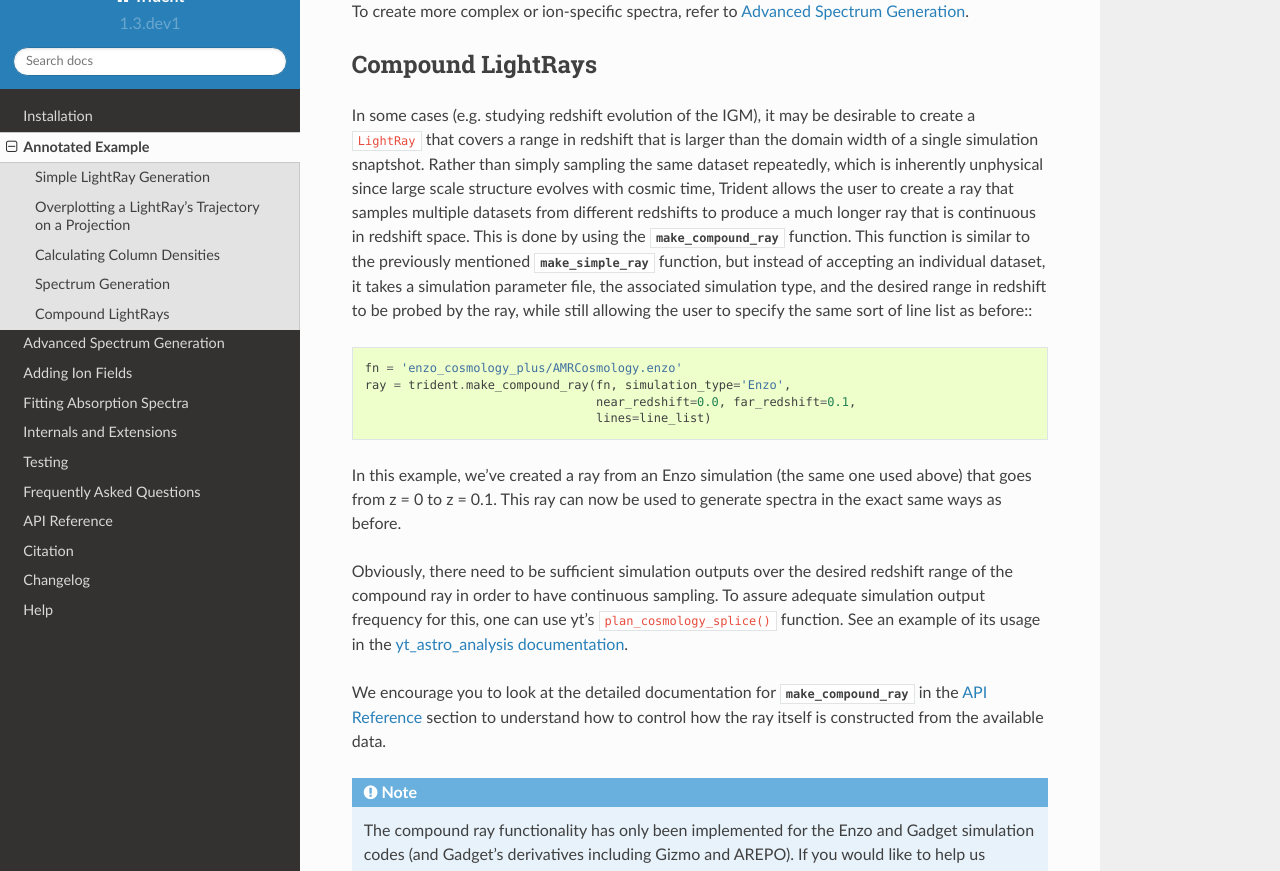
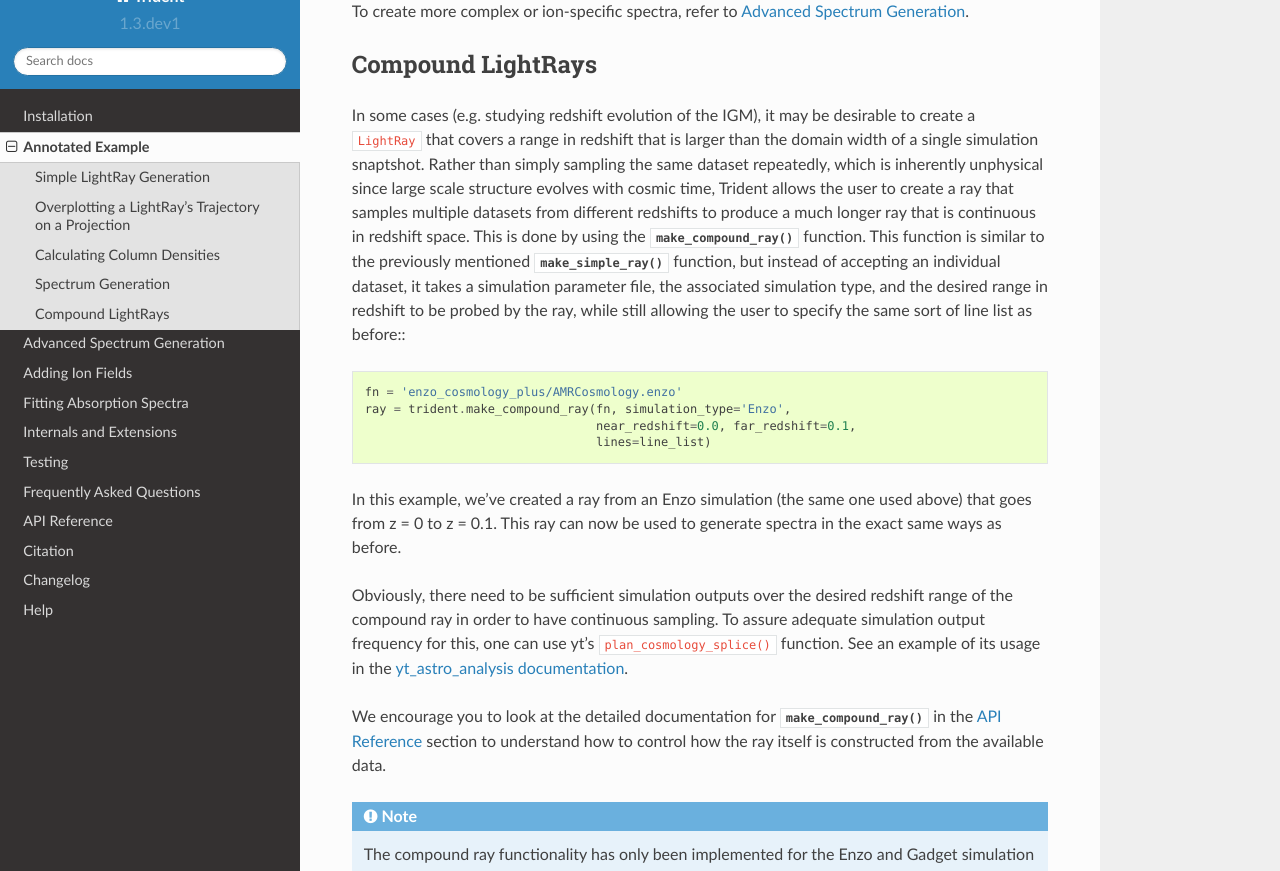
Before and after one commit to trident-project/trident, a Sphinx documentation site: the page built from doc/source/annotated_example.rst, in a window 1280 px wide and 900 px high, scrolled down 4744 px, cut to the strip 29-900 px from the top of the window. Built offline with Sphinx 7.4.7 and the Read the Docs theme 2.0.0, drawn with Linux system fonts in a browser that asks for light colours; formulas are drawn with MathJax 3; part of the change alters nothing that is shown; some of the changed text lies outside the part shown.

```diff
--- a/doc/source/annotated_example.rst
+++ b/doc/source/annotated_example.rst
@@ -61,7 +61,7 @@ and magnesium lines to the resulting spectrum from the dataset::
 
     line_list = ['H', 'C', 'N', 'O', 'Mg']
 
-We can now generate the light ray using the :class:`~trident.ray_generator.make_simple_ray`
+We can now generate the light ray using the :func:`~trident.ray_generator.make_simple_ray`
 function by passing the dataset and the trajectory endpoints to it as well
 as telling trident to save the resulting ray dataset to an HDF5 file. We
 explicitly instruct trident to pull all necessary fields from the dataset
@@ -180,8 +180,8 @@ inherently unphysical since large scale structure evolves with cosmic
 time, Trident allows the user to create a ray that samples multiple
 datasets from different redshifts to produce a much longer ray that is
 continuous in redshift space.  This is done by using the
-:class:`~trident.ray_generator.make_compound_ray` function.  This function is
-similar to the previously mentioned :class:`~trident.ray_generator.make_simple_ray`
+:func:`~trident.ray_generator.make_compound_ray` function.  This function is
+similar to the previously mentioned :func:`~trident.ray_generator.make_simple_ray`
 function, but instead of accepting an individual dataset, it takes a
 simulation parameter file, the associated simulation type, and the
 desired range in redshift to be probed by the ray, while still
@@ -204,7 +204,7 @@ the `yt_astro_analysis documentation
 <https://yt-astro-analysis.readthedocs.io/en/latest/planning_cosmology_simulations.html>`__.
 
 We encourage you to look at the detailed documentation for
-:class:`~trident.ray_generator.make_compound_ray` in the :ref:`api-reference`
+:func:`~trident.ray_generator.make_compound_ray` in the :ref:`api-reference`
 section to understand how to control how the ray itself is constructed
 from the available data.
 
```
